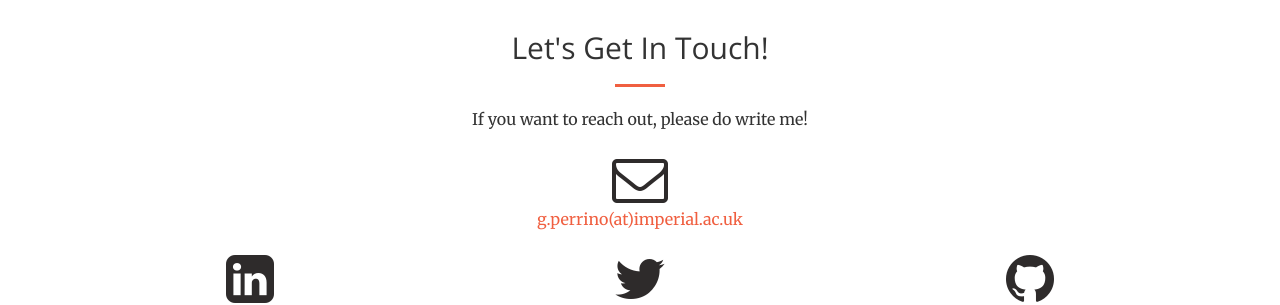
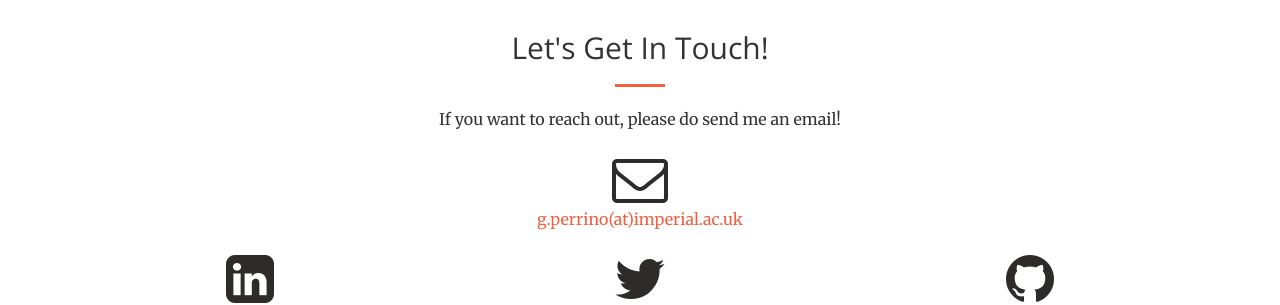
Before and after one commit to giansimone/giansimone.github.io, a Jekyll site: the page built from index.html, in a window 1280 px wide and 900 px high, scrolled down 2418 px. Shown: the part 493-798 px from the top of the window. Built offline with Jekyll 4.4.1, drawn with Linux system fonts in a browser that asks for light colours.

Commit message:
Minor fix to contact.

```diff
--- a/_includes/contact.html
+++ b/_includes/contact.html
@@ -4,7 +4,7 @@
             <div class="col-lg-8 col-lg-offset-2 text-center">
                 <h2 class="section-heading">Let's Get In Touch!</h2>
                 <hr class="primary">
-                <p>If you want to reach out, please do write me!</p>
+                <p>If you want to reach out, please do send me an email!</p>
             </div>
             <div class="col-lg-8 col-lg-offset-2 text-center">
                 <a href="mailto:{{ site.email }}">
```
